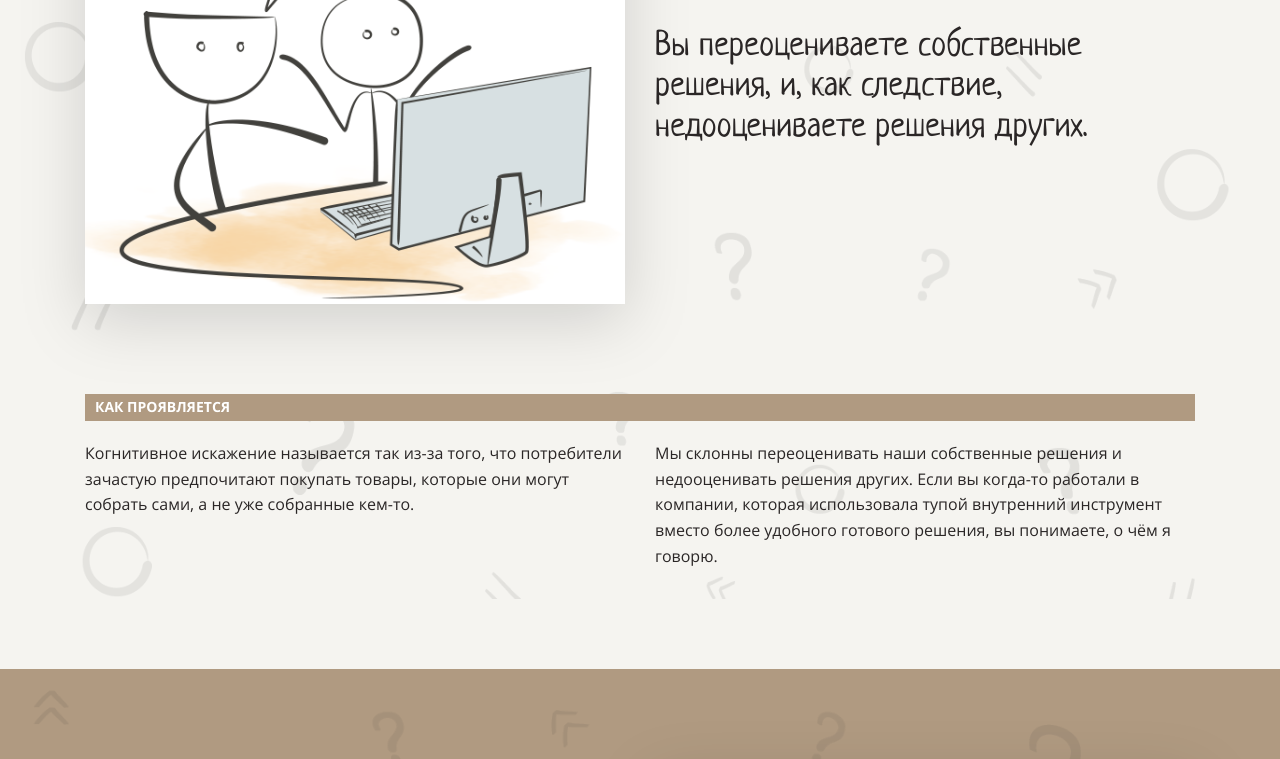
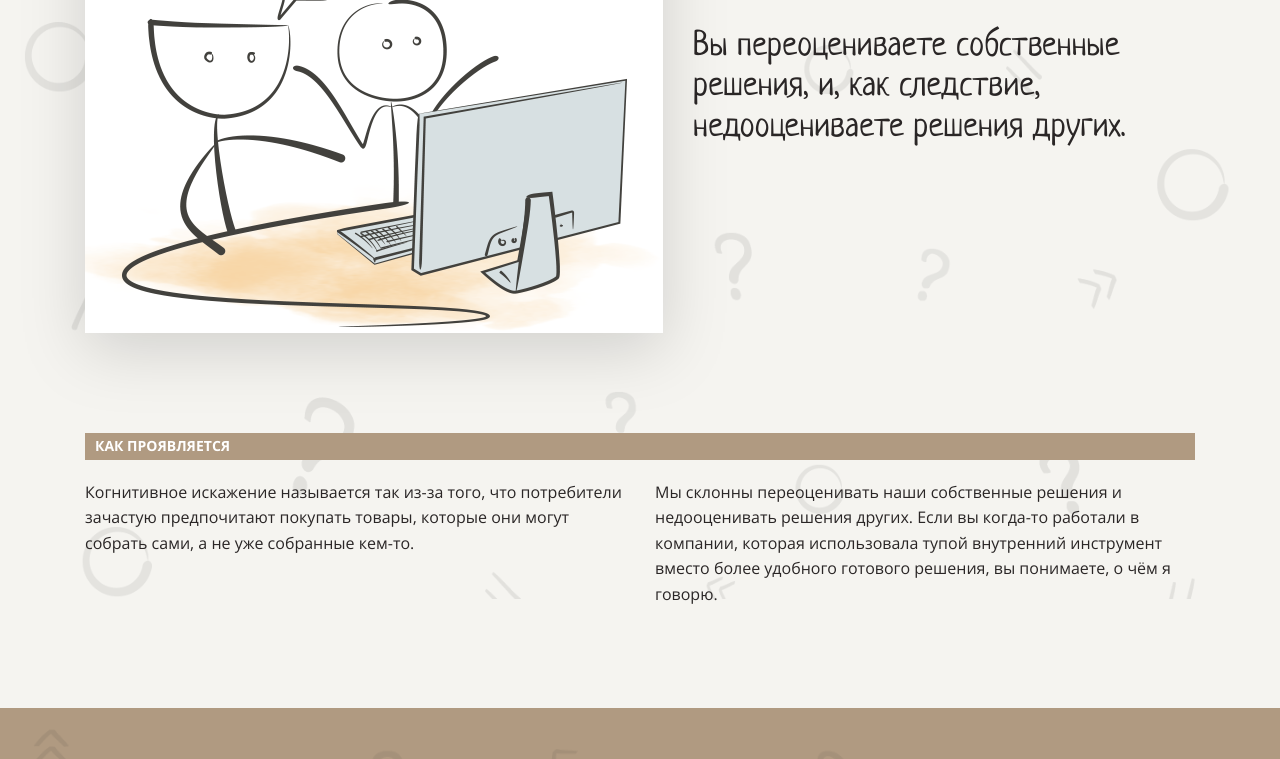
Before and after one commit to ola-9/layout-designer-project-lvl1, a website: page src/index.html in a window 1280 px wide. Shown: the part 2903-3662 px from the top of the page. Drawn offline with Linux system fonts and the light colour scheme.

Commit message:
fix ikea-effect block: split of img and heading

```diff
--- a/src/index.html
+++ b/src/index.html
@@ -91,10 +91,10 @@
     </section>
     <section id="ikea-effect" class="bg-image bg-light">
       <div class="container position-relative z-index-1">
-        <div class="d-flex justify-between split-columns-2 mb-90">
+        <div class="d-flex justify-between mb-100">
           <img class="image-va shadow" src="assets/images/1.png"
             alt="Два человечка озадачены тем что видят на мониторе компьютера">
-          <div>
+          <div class="pl-30">
             <p class="heading-small dark-semi-color">Когнитивные искажения</p>
             <h2 class="mb-30 dark-color">Эффект ИКЕА</h2>
             <p class="heading-desc dark-color">Вы переоцениваете собственные решения, и, как следствие, недооцениваете
--- a/src/styles/atomic.css
+++ b/src/styles/atomic.css
@@ -85,10 +85,6 @@
   margin-bottom: 60px;
 }
 
-.mb-90 {
-  margin-bottom: 90px;
-}
-
 .mb-100 {
   margin-bottom: 100px;
 }
@@ -101,6 +97,10 @@
   padding-top: 200px;
 }
 
+.pl-30 {
+  padding-left: 30px;
+}
+
 .shadow {
   filter: drop-shadow(0 16px 32px rgba(0, 0, 0, 0.15));
 }
```
